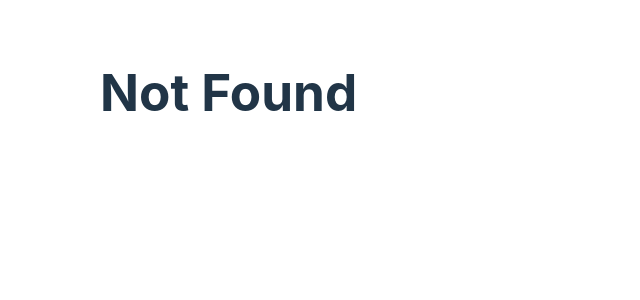
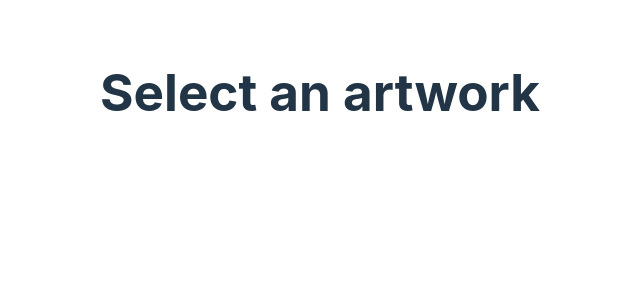
Before and after one commit to jonsherrard/p5-ts-playground, a React (Vite) app: page / in a window 1280 px wide. Before the commit this address had no page. Shown: the top 300 px of the page, without its empty margins (150-790 px from the left). Built offline with nearby package versions, Linux system fonts and the light colour scheme.

Commit message:
Fidenza performance

```diff
--- a/src/App.tsx
+++ b/src/App.tsx
@@ -1,8 +1,8 @@
-import React, { useEffect, useRef } from 'react';
+import P5Types from 'p5';
+import React, { useEffect } from 'react';
+import { ReactP5Wrapper, Sketch, SketchProps } from 'react-p5-wrapper';
+import { NavLink, Route, Routes } from 'react-router-dom';
 import './App.css';
-import P5Types from 'p5';
-import { ReactP5Wrapper, Sketch, SketchProps } from 'react-p5-wrapper';
-import { Routes, Route, NavLink } from 'react-router-dom';
 
 // function that slugifies a string
 function slugify(str: string) {
@@ -108,7 +108,7 @@ const App = ({ sketches }: { sketches: any[] }) => {
           })}
           <Route
             path="*"
-            element={<h1 style={{ padding: 30 }}>Not Found</h1>}
+            element={<h1 style={{ padding: 30 }}>Select an artwork</h1>}
           />
         </Routes>
       </div>
--- a/src/sketches/fidenza.ts
+++ b/src/sketches/fidenza.ts
@@ -15,9 +15,9 @@ function choose<T>(arr: T[]): T {
 
 let scl = 3;
 let noiseScale = 300;
-let space = [20, 30];
-let thickness = [3, 4];
-let maxSegments = 4;
+let space = [10, 15];
+let thickness = [1, 1.4];
+let maxSegments = 7;
 
 export const setup = (p5: p5Types, options: SetupOptions) => {
   p5.createCanvas(options.width, options.height);
```
